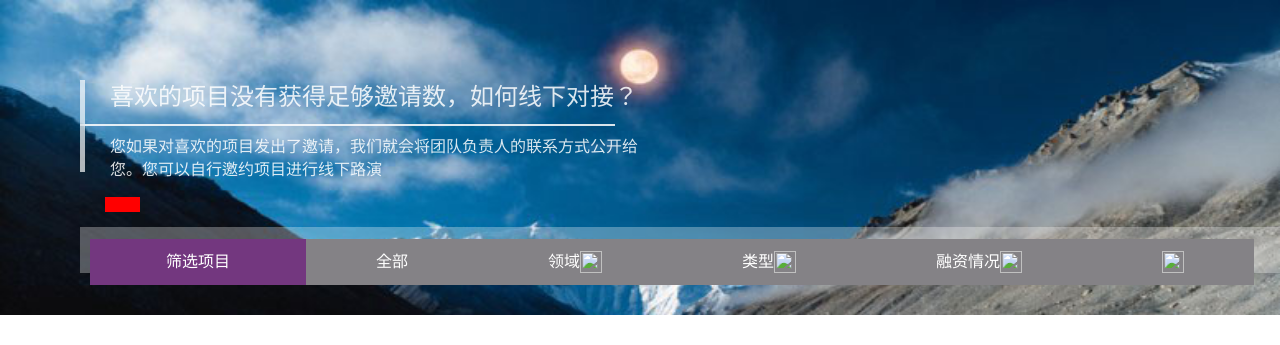
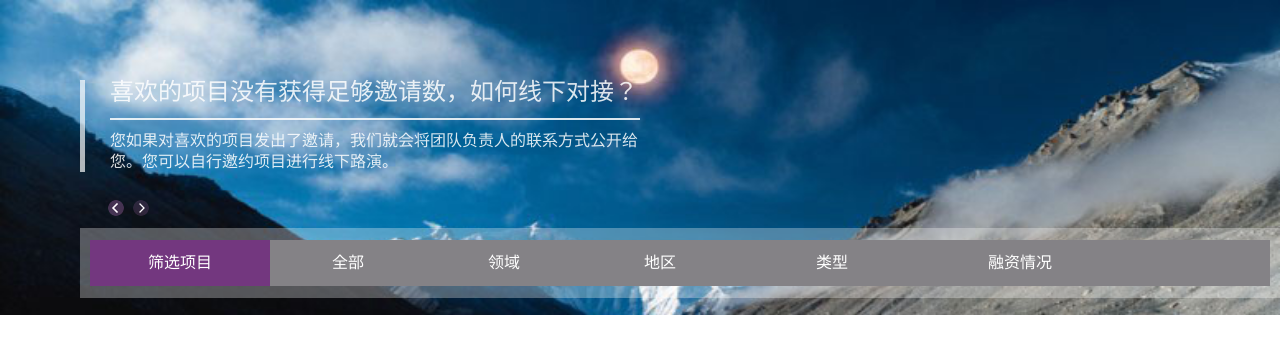
Before and after one commit to chuangplus/chuangplusweb, a Django app: page /financing/ in a window 1280 px wide; the page is wider, and only the part inside the window is pictured. Shown: the part 112-457 px from the top of that part. Run offline with Django 3.2, Linux system fonts and the light colour scheme; some libraries are stand-ins or nearby versions.

Commit message:
同步github代码，重拾之前的工作

```diff
--- a/chuangplus/settings.py
+++ b/chuangplus/settings.py
@@ -64,9 +64,9 @@
 DATABASES = {
     'default': {
         'ENGINE' : 'django.db.backends.mysql' ,
-        'NAME' : 'djangodb' ,
+        'NAME' : 'chuangplus' ,
         'USER' : 'root' ,
-        'PASSWORD' : 'THUcj2014' ,
+        'PASSWORD' : '19950311cly' ,
         'HOST' : '127.0.0.1' ,
         'PORT' : '3306' ,
     }
--- a/static/css/base_financing.css
+++ b/static/css/base_financing.css
@@ -1,3 +1,16 @@
+.t1
+{
+	margin-top: 0px;
+	font-family: 微软雅黑;
+	font-size: 24px;
+	color: white;
+}
+.t3
+{
+	font-family: 微软雅黑;
+	font-size: 16px;
+	color: white;
+}
 body
 {
 	margin: 0px;
@@ -29,39 +42,40 @@
 }
 #icons
 {
-	width: 35px;
-	height: 15px;
+	width: auto;
+	height: 16px;
 	margin-top: 25px;
 	margin-bottom: 15px;
-	margin-left: 25px;
-	background-color: red;
+	margin-left: 28px;
+    margin-right: 5px;
 }
-.t1
+.banner
 {
-	margin-top: 0px;
-	font-family: 微软雅黑;
-	font-size: 24px;
-	color: white;
-	margin-bottom: 10px;
+  margin-right: 5px;
+  width: 16px;
+  height: 16px;
 }
-.t3
+.title1
 {
-	margin-top: 10px;
-	font-family: 微软雅黑;
-	font-size: 16px;
-	color: white;
-	width: 560px;
+  line-height: 24px;
+  margin-bottom: 14px;
 }
 #horizontal-line
 {
-	width: 25px;
+	width: 560px;
 	height: 2px;
-	border-right: 535px solid white;
+	border-right: 530px solid white;
+}
+.title2
+{
+  line-height: 21px;
+  margin-top: 10px;
+  width: 560px;
 }
 #options
 {
 	width: 1200px;
-	height: 46px;
+	height: 70px;
 	background-color: rgba(255,255,255,0.3);
 	padding-top: 12px;
 	padding-bottom: 12px;
@@ -98,22 +112,22 @@
 }
 .opt-pos0
 {
-	width: 76px;
-	height:46px;
+	width: 58px;
+	height: 46px;
 	float: left;
 }
 .opt-pos
 {
-	width: 70px;
+	width: 62px;
 	height:46px;
 	float: left;
 }
 .opt-img
 {
-	width: 22px;
-	height: 22px;
+	width: 16px;
+	height: 16px;
 	float: left;
-	margin-top: 12px;
+	margin-top: 15px;
 	margin-bottom: 12px;
 }
 .w1{
@@ -128,8 +142,8 @@
   position: absolute;
   top:-10px;
   left: -10px;
-  width:59px;
-  height:30px;
+  width:70px;
+  height:35px;
   font-size: 12px;
   padding:5px 0 0 11px;
   color: #f9f9f9;
@@ -196,7 +210,7 @@
   width:18px;
   float:left;
   background-color: #dcdcdc;
-  padding:120px 20px 120px 20px;
+  padding:135px 29px 135px 20px;
 }
 .w2{
   margin:22px auto 38px auto;
--- a/templates/base_financing.html
+++ b/templates/base_financing.html
@@ -10,11 +10,13 @@
     <div id="content-financing">
     	<div id="introduction">
     		<div id="vertical-line"></div>
-    		<p class="t1">喜欢的项目没有获得足够邀请数，如何线下对接？</p>
+    		<p class="t1 title1">喜欢的项目没有获得足够邀请数，如何线下对接？</p>
     		<div id="horizontal-line"></div>
-    		<p class="t3">您如果对喜欢的项目发出了邀请，我们就会将团队负责人的联系方式公开给您。您可以自行邀约项目进行线下路演</p>
+    		<p class="t3 title2">您如果对喜欢的项目发出了邀请，我们就会将团队负责人的联系方式公开给您。您可以自行邀约项目进行线下路演。</p>
     	</div>
     	<div id="icons">
+			<img class="banner" src="../static/img/base-financing/bannerleftbefore.png">
+			<img class="banner" src="../static/img/base-financing/bannerrightbefore.png">
     	</div>
     	<div id="options">
     		<div id="opt0" align="center">
@@ -27,19 +29,24 @@
     			<p class="t3 opt-text">全部</p>
     			<div class="opt-pos"></div>
     		</div>
-    		<div id="opt2" class="opt">
+			<div id="opt2" class="opt">
     			<div class="opt-pos"></div>
     			<p class="t3 opt-text">领域</p>
+    			<div class="opt-pos"></div>
+    		</div>
+    		<div id="opt3" class="opt">
+    			<div class="opt-pos"></div>
+    			<p class="t3 opt-text">地区</p>
     			<img src="" class="opt-img">
     			<div class="opt-pos"></div>
     		</div>
-    		<div id="opt3" class="opt">
+    		<div id="opt4" class="opt">
     			<div class="opt-pos"></div>
     			<p class="t3 opt-text">类型</p>
     			<img src="" class="opt-img">
     			<div class="opt-pos"></div>
     		</div>
-    		<div id="opt4" class="opt">
+    		<div id="opt5" class="opt">
     			<div class="opt-pos"></div>
     			<p class="t3 opt-text">融资情况</p>
     			<img src="" class="opt-img">
@@ -67,7 +74,7 @@
 	      	<div class="w122">
 	        	<div class="w1220">
 	          		<div class="w12201">
-	          			<img src="img/chuangshiren.png">
+	          			<img src="../static/img/base-financing/chuangshiren.png">
 	          		</div>
 	          		<div class="w12202">
 	          			Adrian CEO
@@ -75,7 +82,7 @@
 	        	</div>
 	        	<div class="w1220">
 	          		<div class="w12201">
-	          			<img src="img/rongziqingkuang.png">
+	          			<img src="../static/img/base-financing/rongziqingkuang.png">
 	          		</div>
 	          		<div class="w12202">
 	          			天使轮
@@ -102,7 +109,7 @@
       		</div>
     	</div>
 	    <div class="w13 purplebg">
-	    	<img src="img/seemore.png">
+	    	<img src="../static/img/base-financing/seemore.png">
 	    </div>
 	    <div class="clearfix">
 	    </div>
```
Also changed, not shown: static/img/base-financing/bannerleftbefore.png (added), static/img/base-financing/bannerrightbefore.png (added).
